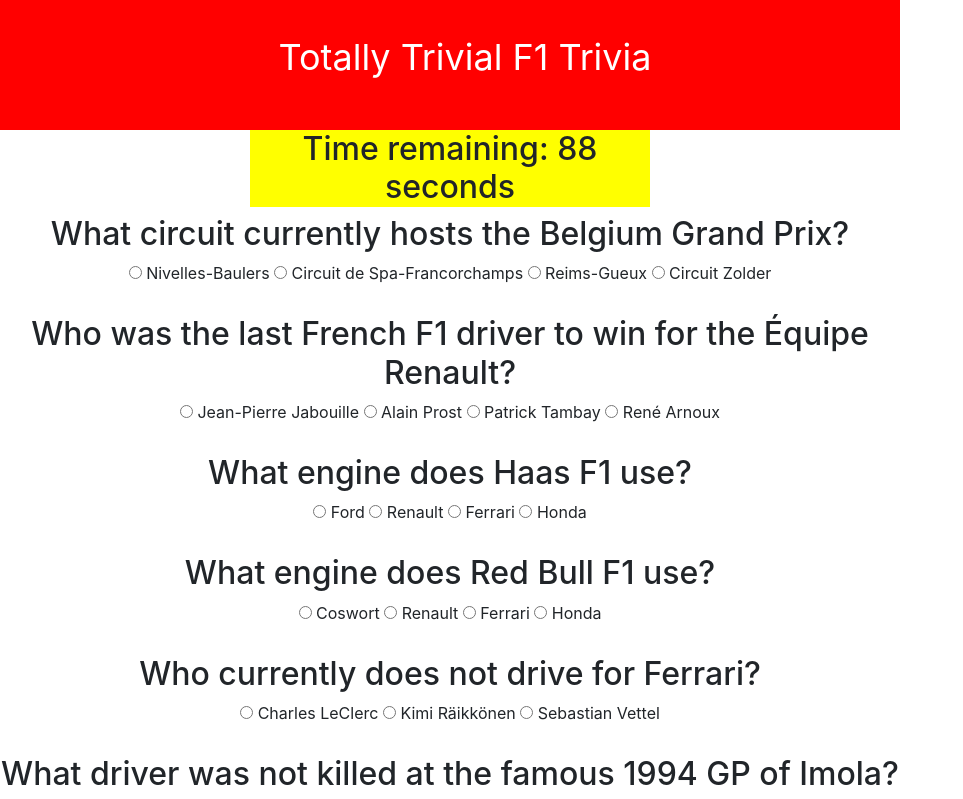
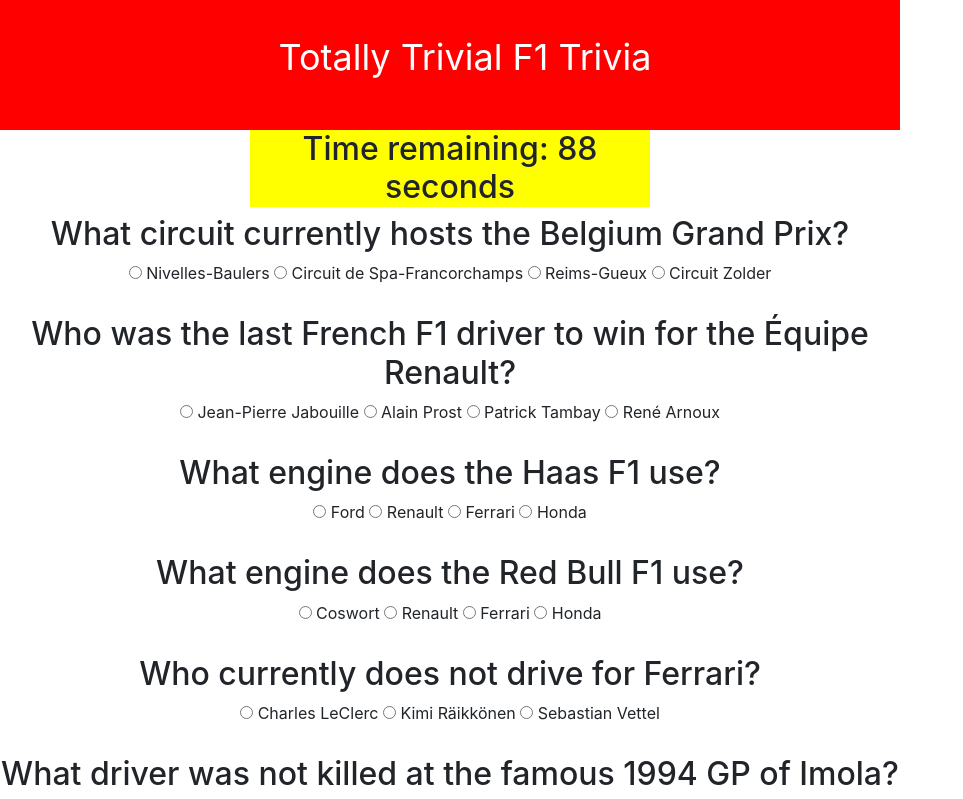
Before and after one commit to patrickmoroney17/TriviaGame, a plain HTML site: page index.html in a window 1280 px wide. Both pictures are taken after a click on the element "Start". Shown: the top 799 px of the page, without its empty margins (0-963 px from the left). Drawn offline with nearby package versions, Linux system fonts and the light colour scheme.

Commit message:
final commit

```diff
--- a/index.html
+++ b/index.html
@@ -44,7 +44,7 @@
                     <input type="radio" value="incorrect"> René Arnoux
                 </div>
 
-            <h2 class="questions">What engine does Haas F1 use?</h2>
+            <h2 class="questions">What engine does the Haas F1 use?</h2>
                 <div class="answers">
                     <input type="radio" value="incorrect"> Ford
                     <input type="radio" value="incorrect"> Renault
@@ -52,7 +52,7 @@
                     <input type="radio" value="incorrect"> Honda
                 </div>
 
-            <h2 class="questions">What engine does Red Bull F1 use?</h2>
+            <h2 class="questions">What engine does the Red Bull F1 use?</h2>
                 <div class="answers">
                     <input type="radio" value="incorrect"> Coswort
                     <input type="radio" value="incorrect"> Renault
```
Also changed, not shown: assets/css/style.css (line endings or trailing spaces).
